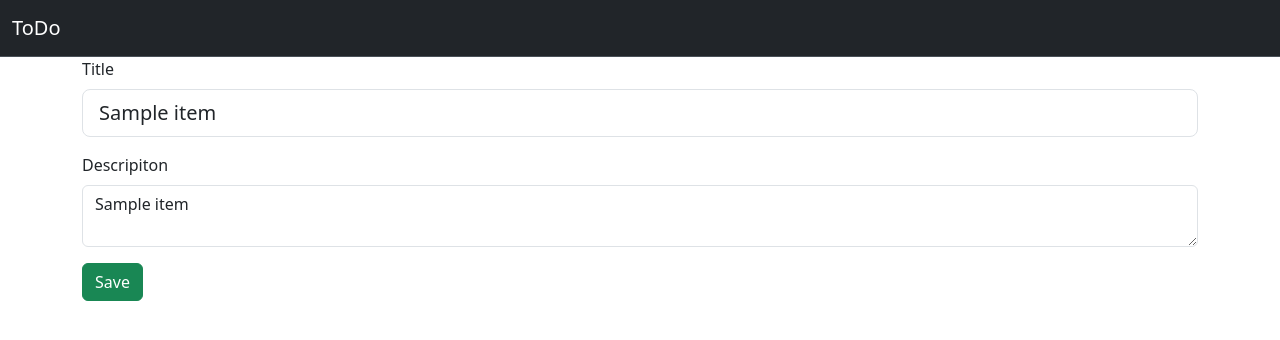
After one commit to NevLax/toDo, a Flask app: template src/templates/todo-edit.html in a window 1280 px wide. The commit adds this page. Shown: the top 340 px of the page. Run offline with Flask 3, Linux system fonts and the light colour scheme; the template is opened without the code that fills it: most values are stand-ins (such as "Sample title", 1, 10 or a date in 2020); some libraries are stand-ins or nearby versions.

Commit message:
add edit page for ToDo element and add functional todo in db

```diff
--- a/src/app.py
+++ b/src/app.py
@@ -38,9 +38,7 @@ def todo():
         return render_template('todo.html', data=data)
     else:                       #post for add new todo
         title = request.form.get('title')
-        print(request.form.get('title'))
-        print(request.form.get('description'))
-        description = markdown.markdown(request.form.get('description'))
+        description = request.form.get('description')
         uid = str(uuid.uuid1())
 
         with sqlite3.connect('database.db') as notes:
@@ -60,7 +58,10 @@ def get_todo(id):
         cursor.execute('SELECT * FROM Notes WHERE uuid = ?', (str(id),))
 
         data = cursor.fetchone()
-        return render_template('todo-item.html', item=data)
+        id, uid, title, description = data
+        description = markdown.markdown(description)
+        item = (id, uid, title, description)
+        return render_template('todo-item.html', item=item)
 
 
 @app.route('/todo/<uuid:id>/del', methods=['POST'])
@@ -73,5 +74,28 @@ def delete_todo(id):
         return redirect(url_for('todo'))
 
 
+@app.route('/todo/<uuid:id>/edit', methods=['GET', 'POST'])
+def edit_todo(id):
+    if request.method == 'GET':
+        with sqlite3.connect('database.db') as notes:
+            cursor = notes.cursor()
+            cursor.execute('SELECT * FROM Notes WHERE uuid = ?', (str(id),))
+
+            data = cursor.fetchone()
+            _, _, title, description = data
+            return render_template('todo-edit.html', item=(title, description))
+    else:
+        with sqlite3.connect('database.db') as notes:
+            cursor = notes.cursor()
+
+            title = request.form.get('title')
+            description = request.form.get('description')
+
+            cursor.execute('UPDATE Notes SET title = ?, description = ? WHERE uuid = ?',
+                (title, description, str(id),))
+
+        return redirect(url_for('get_todo', id=id))
+
+
 if __name__ == '__main__':
     app.run()
--- /dev/null
+++ b/src/templates/todo-edit.html
@@ -0,0 +1,15 @@
+{% extends "base.html" %}
+{% block content %}
+
+	<form method="post">
+		<div class="mb-3">
+			<label for="tit" class="form-label">Title</label>
+			<input type="text" id="tit" value="{{ item[0] }}" name="title" class="form-control form-control-lg">
+		</div>
+		<div class="mb-3">
+			<label for="desc" class="form-label">Descripiton</label>
+			<textarea name="description" id="des" class="form-control">{{ item[1] }}</textarea>
+		</div>
+		<button type="submit" class="btn btn-success">Save</button>
+	</form>
+{% endblock %}
--- a/src/templates/todo-item.html
+++ b/src/templates/todo-item.html
@@ -3,7 +3,11 @@
 
 {% if item %}
 	<h1>{{ item[2] }}</h1>
-	<p>{{ item[3] |safe }}</p>
+	{{ item[3] |safe }}
+	<a href="./edit" class="btn btn-outline-warning">Edit</a>
+	<form action="./del" method="post">
+		<button type="submit" class="btn btn-outline-danger">Delete</button>
+	</form>
 {% else %}
 	<h1>Not found ToDo</h1>
 {% endif %}
```
